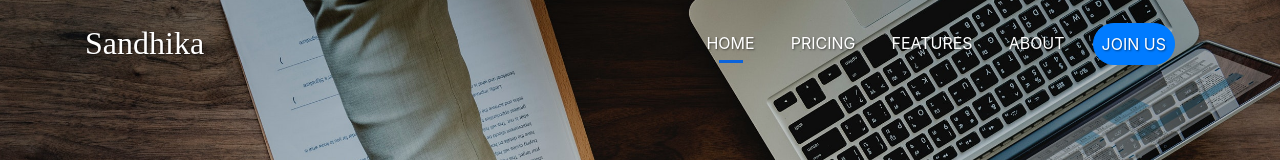
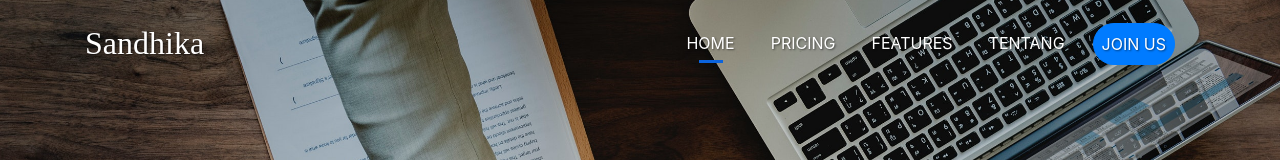
Before and after one commit to ProVinca/cobalagi, a plain HTML site: page index.html in a window 1280 px wide. Shown: the top 160 px of the page. Drawn offline with nearby package versions, Linux system fonts and the light colour scheme; a web font is replaced by a local one.

Commit message:
Update index.html
mengubah kata about mjd tentang

```diff
--- a/index.html
+++ b/index.html
@@ -29,7 +29,7 @@
             <a class="nav-item nav-link active" href="#">Home <span class="sr-only">(current)</span></a>
             <a class="nav-item nav-link" href="#">Pricing</a>
             <a class="nav-item nav-link" href="#">Features</a>
-            <a class="nav-item nav-link" href="#">About</a>
+            <a class="nav-item nav-link" href="#">Tentang</a>
             <a class="nav-item nav-link btn btn-primary text-white tombol" href="#">Join Us</a>
           </div>
         </div>
```
